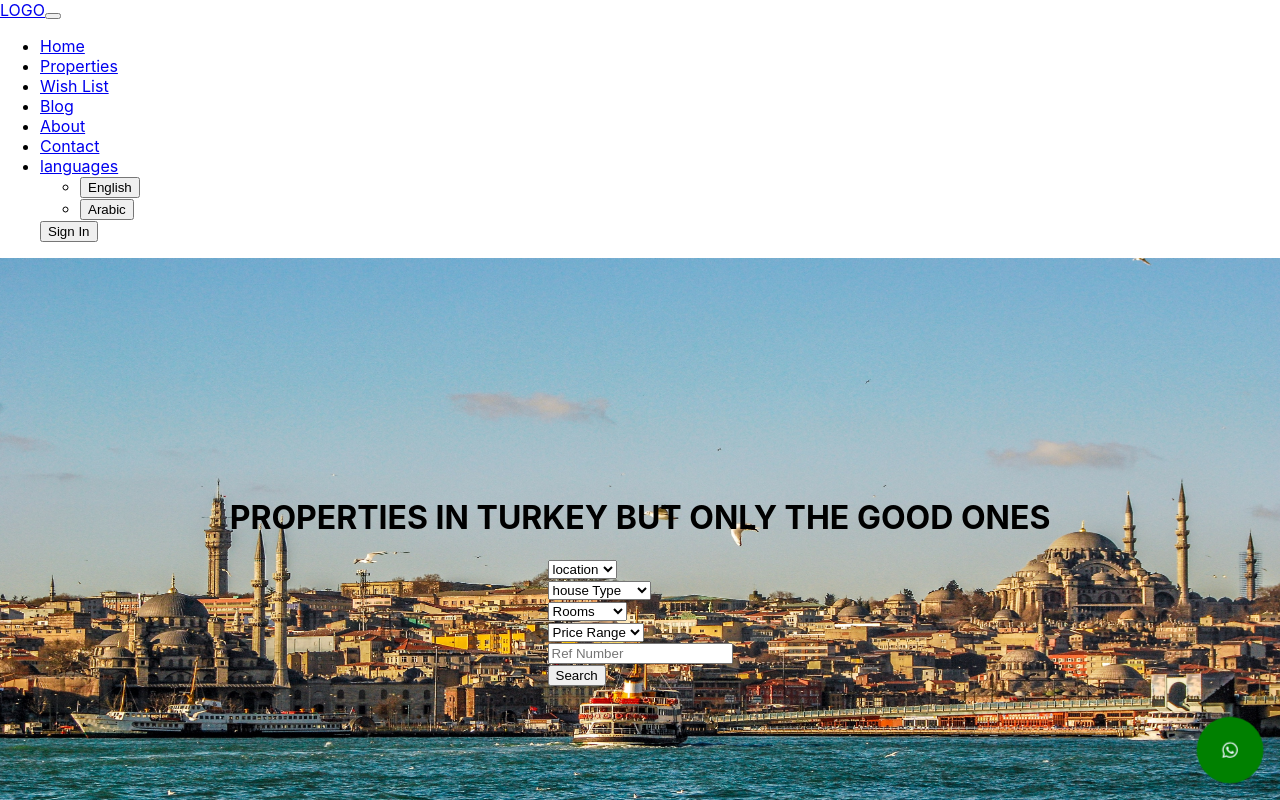
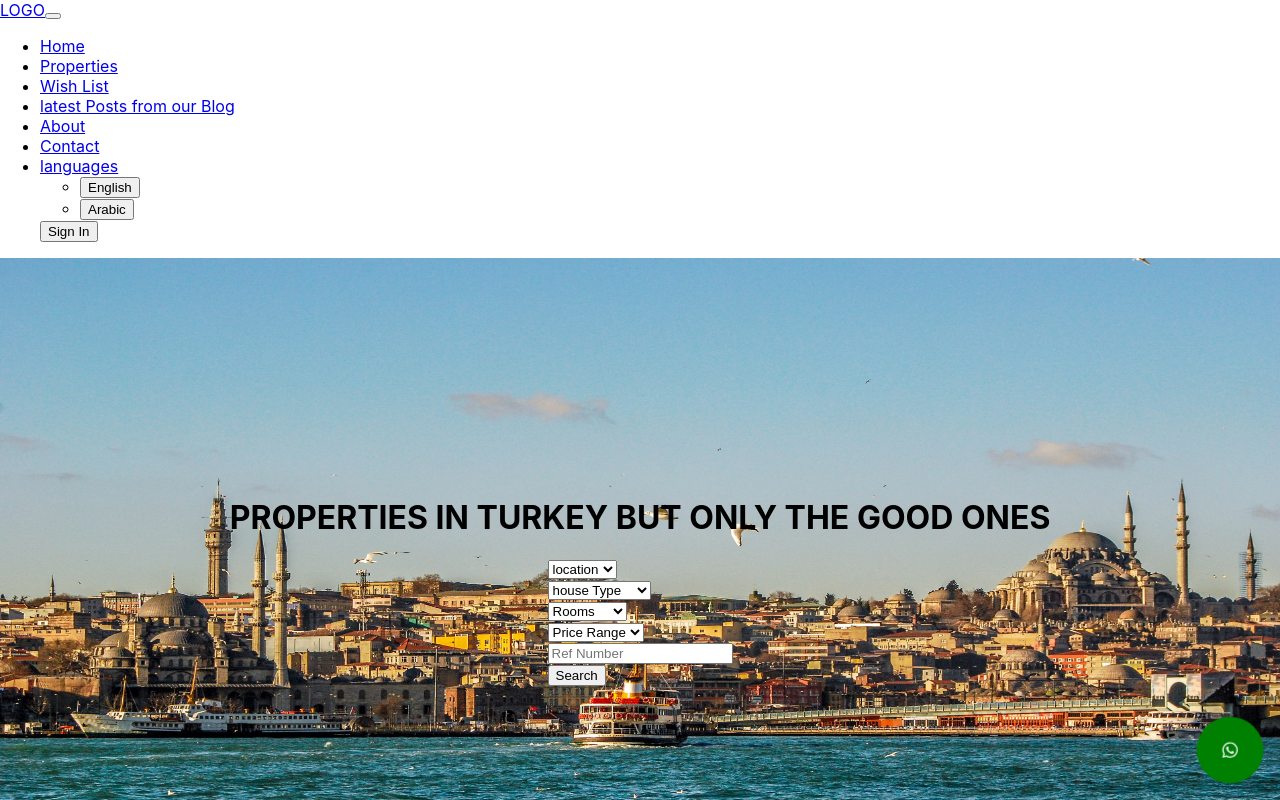
Before and after one commit to Alzubair98/ozyapi, a React (Create React App) app: page / in a window 1280 px wide. Shown: the top 800 px of the page. Built offline with nearby package versions, Linux system fonts and the light colour scheme; the HTML template or start-up script is replaced by a standard one.

Commit message:
blog trannslate

```diff
--- a/src/component/blog/blog.js
+++ b/src/component/blog/blog.js
@@ -2,14 +2,16 @@ import React from "react";
 import "./blog.css";
 import Button from "react-bootstrap/Button";
 import Card from "react-bootstrap/Card";
+import { useTranslation } from "react-i18next";
 
 const Blog = () => {
+  const { t } = useTranslation();
   return (
     <>
       <div className="b-cont mb-5">
         <div className="b-text-cont">
           <hr className="s-firsthr" />
-          <h4>Latest Posts from our Blog</h4>
+          <h4>{t("blog")}</h4>
           <hr className="s-secondhr" />
         </div>
         <div className="b-blogs-cont">
--- a/src/index.js
+++ b/src/index.js
@@ -31,6 +31,7 @@ i18n.init({
         hot: "HOT PROPERTIES FOR SALE IN TURKEY",
         cliets: "WATCH WHAT OUR CIENTS SA ABOUT US",
         videos: "LATEST VIDEOS FROM OUR YOUTUBE CHANLE",
+        blog: "latest Posts from our Blog",
       },
     },
     ar: {
@@ -53,6 +54,7 @@ i18n.init({
         hot: "افضل العروض المتوفرة",
         cliets: "اراء عملائنا",
         videos: "اخر فيديوهات قناتنا علئ اليوتيوب",
+        blog: "اخر منشورات مدوناتنا",
       },
     },
   },
@@ -67,7 +69,3 @@ root.render(
     </Provider>
   </React.StrictMode>
 );
-
-// If you want to start measuring performance in your app, pass a function
-// to log results (for example: reportWebVitals(console.log))
-// or send to an analytics endpoint. Learn more: https://bit.ly/CRA-vitals
```
